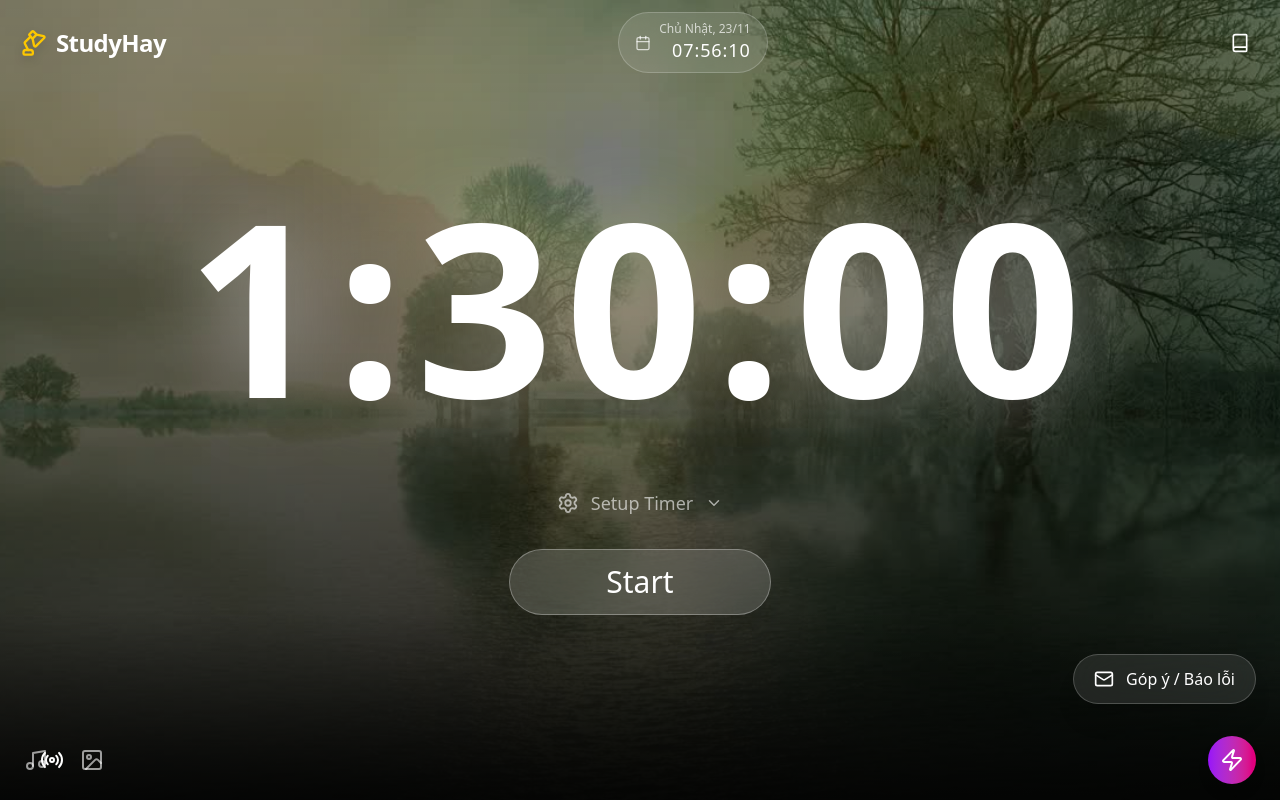
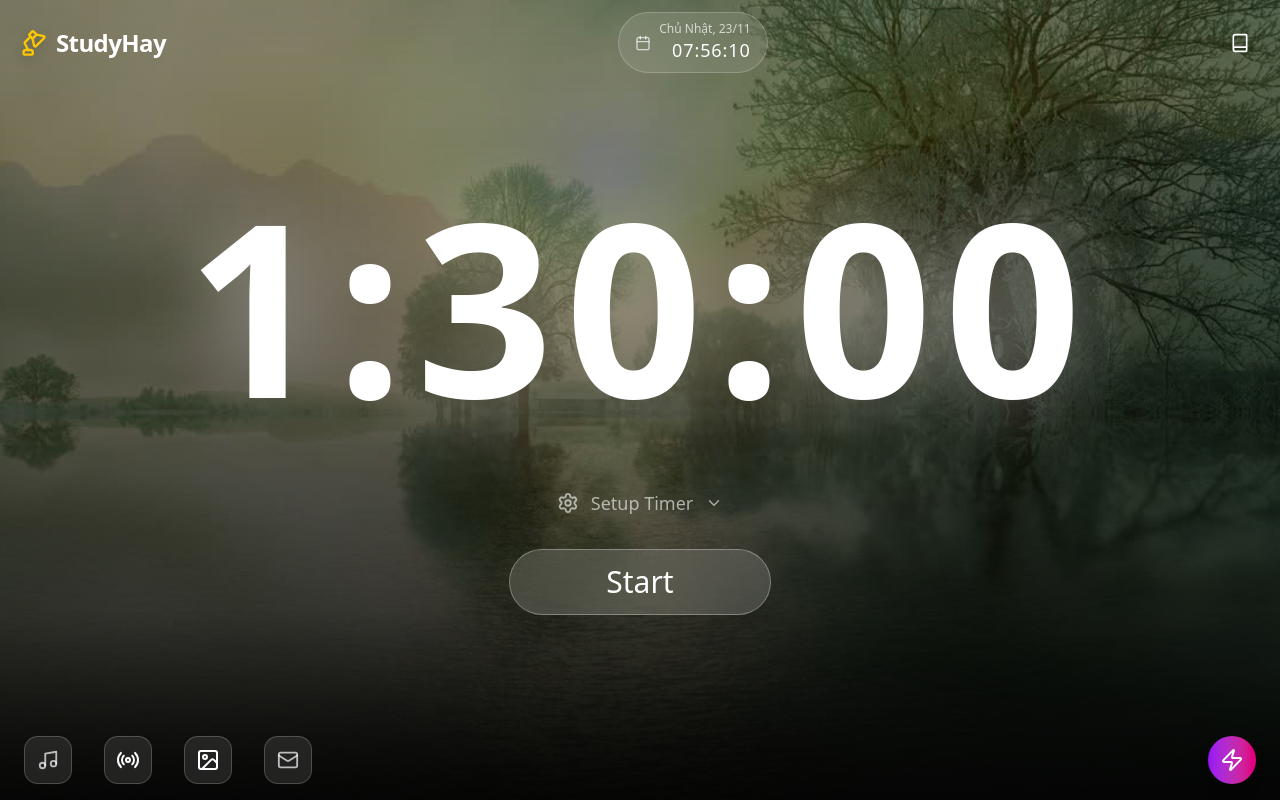
Before and after one commit to Huy2304/study, a Next.js app: page / in a window 1280 px wide. Built offline with nearby package versions, Linux system fonts and the light colour scheme.

Commit message:
update giao diện bottom

```diff
--- a/src/components/BackgroundChanger.tsx
+++ b/src/components/BackgroundChanger.tsx
@@ -22,7 +22,7 @@ export default function BackgroundChanger() {
         <>
             <button
                 onClick={() => setIsOpen(true)}
-                className="text-white/60 hover:text-white hover:scale-110 transition"
+                className="flex items-center justify-center w-12 h-12 rounded-xl bg-white/10 hover:bg-white/20 backdrop-blur-xl border border-white/20 transition-all hover:scale-110 group relative"
                 title="Đổi background"
             >
                 <svg xmlns="http://www.w3.org/2000/svg" width="24" height="24" viewBox="0 0 24 24" fill="none"
--- a/src/components/MiniYoutubePlayer.tsx
+++ b/src/components/MiniYoutubePlayer.tsx
@@ -47,8 +47,7 @@ export default function MiniYoutubePlayer() {
             {/* Nút nổi cố định góc dưới trái */}
             <button
                 onClick={togglePlayer}
-                className="fixed z-[999] p-4 bg-gradient-to-br "
-                title={isMusicOn ? "Đóng/Mở Mini Player" : "Phát nhạc nền"}
+                className="flex items-center justify-center w-12 h-12 rounded-xl bg-white/10 hover:bg-white/20 backdrop-blur-xl border border-white/20 transition-all hover:scale-110 group relative"
             >
                 {isMusicOn && isPlayerOpen ? <X size={24} /> : <Radio size={24} />}
             </button>
--- a/src/components/MusicTooltip.tsx
+++ b/src/components/MusicTooltip.tsx
@@ -56,8 +56,8 @@ export function MusicTooltip() {
     return (
         <Tooltip>
             <TooltipTrigger asChild>
-                <button className="text-white/60 hover:text-white transition relative">
-                    <Music size={24} />
+                <button className="flex items-center justify-center w-12 h-12 rounded-xl bg-white/10 hover:bg-white/20 backdrop-blur-xl border border-white/20 transition-all hover:scale-110 group">
+                    <Music size={22} className="text-white/70 group-hover:text-white transition" />
                     {currentSound && (
                         <span className="absolute -top-1 -right-1 w-3 h-3 bg-green-400 rounded-full animate-pulse" />
                     )}
--- a/src/components/Support.tsx
+++ b/src/components/Support.tsx
@@ -52,10 +52,10 @@ export default function Support() {
         return (
             <button
                 onClick={() => setOpen(true)}
-                className="fixed bottom-24 right-6 z-40 flex items-center gap-3 rounded-full bg-white/10 backdrop-blur-xl px-5 py-3 text-white hover:bg-white/20 transition shadow-xl border border-white/20"
+                className="flex items-center justify-center w-12 h-12 rounded-xl bg-white/10 hover:bg-white/20 backdrop-blur-xl border border-white/20 transition-all hover:scale-110 group"
+                title="Góp ý / Báo lỗi"
             >
-                <Mail size={20} />
-                <span className="font-medium">Góp ý / Báo lỗi</span>
+                <Mail size={22} className="text-white/70 group-hover:text-white transition" />
             </button>
         );
     }
```
